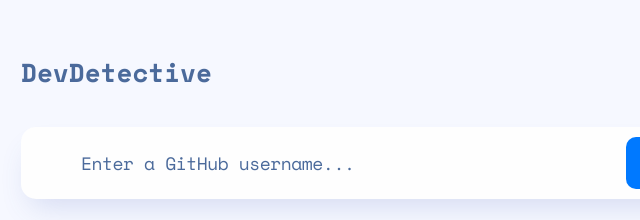
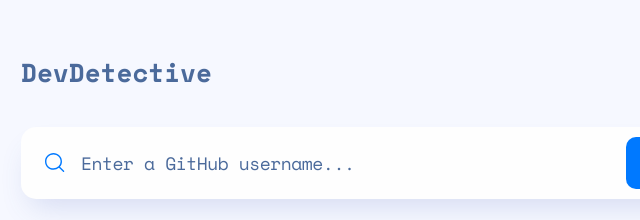
Before and after one commit to Theyashsawarkar/DevDetective, a plain HTML site: page index.html in a window 1280 px wide. Shown: the part 108-328 px from the top of the page, 254-894 px from the left. Drawn offline with nearby package versions, Linux system fonts and the light colour scheme; no server answers.

Commit message:
search icon path is changed

```diff
--- a/styles.css
+++ b/styles.css
@@ -75,7 +75,7 @@ body {
   padding: 6px;
   justify-content: space-between;
   align-items: center;
-  background-image: url(./assets/images/search-icon.svg);
+  background-image: url(./images/search-icon.svg);
   background-repeat: no-repeat;
   background-position-x: 24px;
   background-position-y: center;
```
